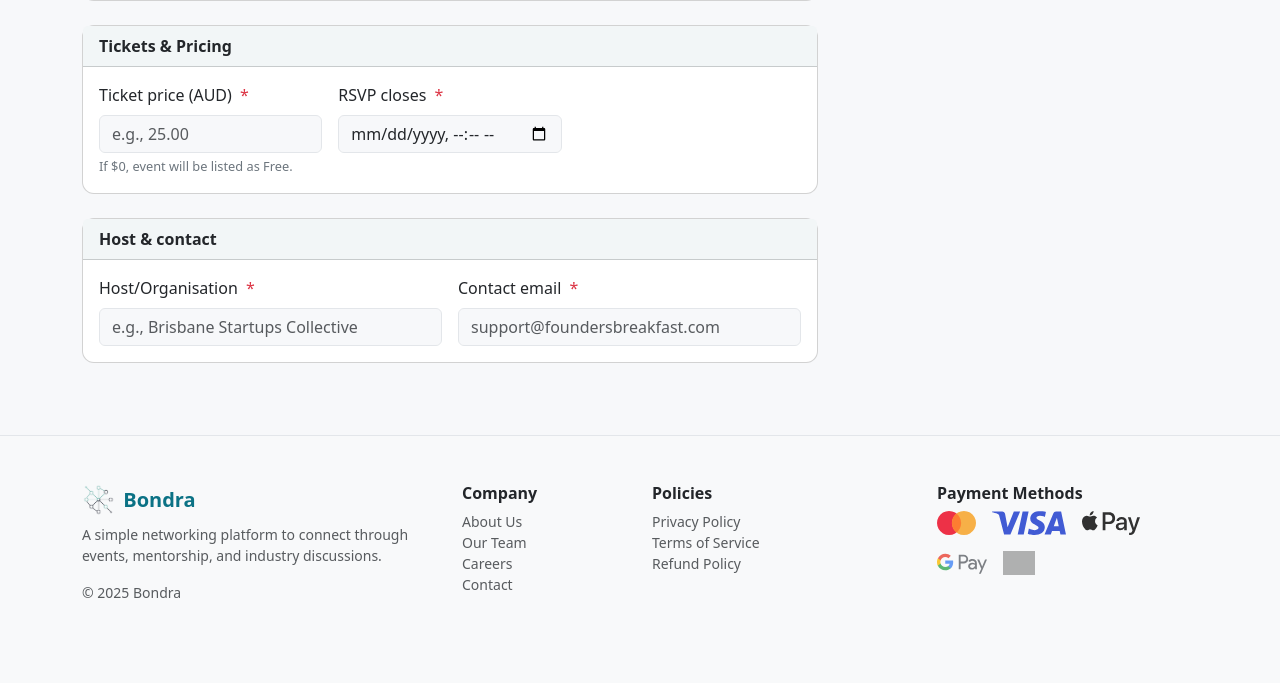
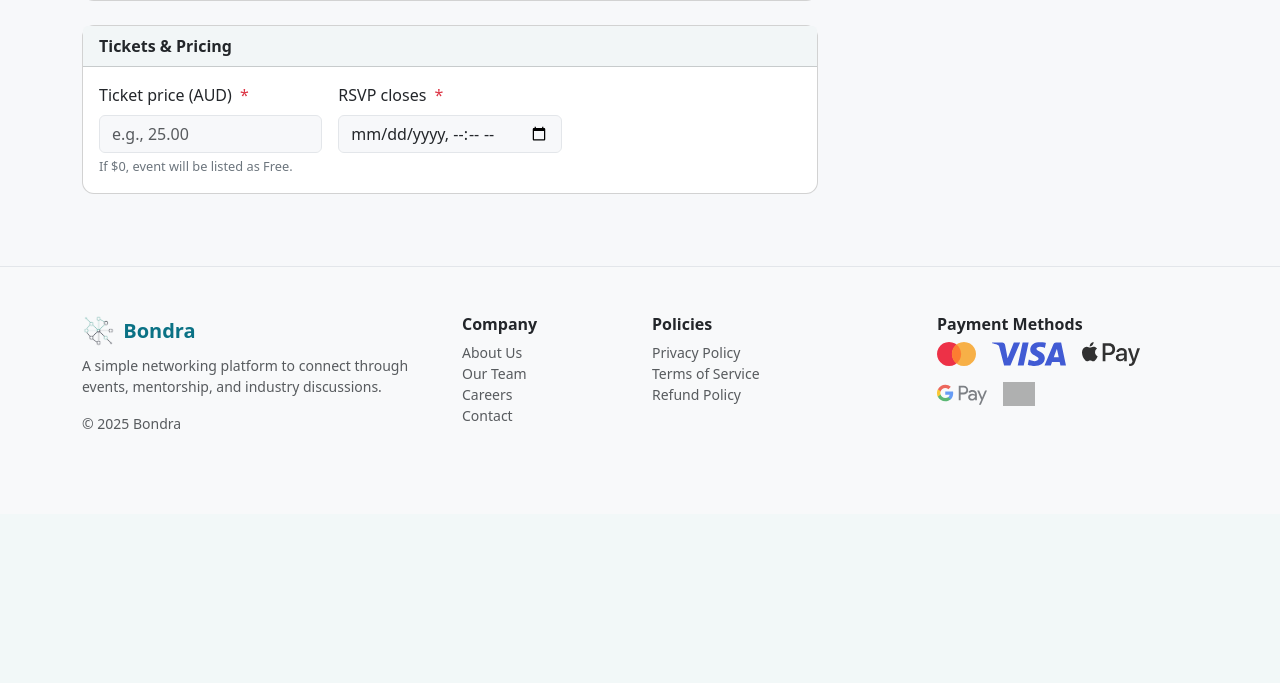
Before and after one commit to VanessaTorgler/IAB207_Group27, a Flask app: page /create in a window 1280 px wide. Shown: the part 1022-1705 px from the top of the page. After the commit the page ends 1451 px from the top, so only its background shows below. Run offline with Flask 3, Linux system fonts and the light colour scheme; the visitor is signed in with stand-in values (Sample User, id 1); data comes from the database, SQL or seed files in the repository; some libraries are stand-ins or nearby versions; grey boxes are pictures that could not be loaded.

Commit message:
got rid of contact details in create-update form, as it bases it off the user

```diff
--- a/website/forms.py
+++ b/website/forms.py
@@ -20,8 +20,8 @@ class CommentForm(FlaskForm):
 
  # this is the registration form
 class RegisterForm(FlaskForm):
-    user_name=StringField("User Name", validators=[InputRequired()])
-    email = StringField("Email Address", validators=[DataRequired(), Email("Please enter a valid email")])
+    user_name=StringField("User Name", validators=[InputRequired(), Length(min=3, max=120)])
+    email = StringField("Email Address", validators=[DataRequired(), Email("Please enter a valid email"), Length(min=3, max=254)])
     # linking two fields - password should be equal to data entered in confirm
     password = PasswordField('Password', validators=[DataRequired(), Length(min=8, max=36)])
     confirm_password = PasswordField('Confirm Password', validators=[DataRequired(), EqualTo('password', message='Passwords must match')])
@@ -40,7 +40,7 @@ class LogoutForm(FlaskForm):
 
 class CreateEventForm(FlaskForm):
     title=StringField("Title", validators=[InputRequired(), Length(min=3, max=160, message="Title must be between 3 and 160 characters long.")])
-    description=TextAreaField("Description", validators=[InputRequired(), Length(min=3, message="Description must be at least 3 characters long.")])
+    description=TextAreaField("Description", validators=[InputRequired(), Length(min=3, max=600, message="Description must be at least 3 characters long.")])
     category=SelectField("Category", choices=[('', 'Choose...'),('Tech & AI', 'Tech & AI'), ('Marketing', 'Marketing'), ('Finance', 'Finance'), ('Health', 'Health'), ('Education', 'Education')], validators=[DataRequired(message="Please select a category.")])
     format=SelectField("Format", choices=[('', 'Choose...'),('In-person', 'In-person'), ('Virtual', 'Virtual'), ('Hybrid', 'Hybrid')], validators=[DataRequired(message="Please select a format.")])
     date=DateField("Date", validators=[InputRequired()], format='%Y-%m-%d')
@@ -52,8 +52,8 @@ class CreateEventForm(FlaskForm):
     image_alt_text=StringField("Image Alt Text", validators=[Length(max=255, message="Alt Text cannot exceed 255 characters.")])
     ticket_price=DecimalField("Ticket Price", places=2, rounding=None)
     rsvp_closes=DateTimeField("RSVP Closing Date", format='%Y-%m-%dT%H:%M', validators=[InputRequired()])
-    host_name=StringField("Host Name", validators=[InputRequired(), Length(min=3, max=120)])
-    host_contact=StringField("Host Contact Email", validators=[InputRequired(), Email("Please enter a valid email")])
+    #host_name=StringField("Host Name", validators=[InputRequired(), Length(min=3, max=120)])
+    #host_contact=StringField("Host Contact Email", validators=[InputRequired(), Email("Please enter a valid email")])
     #CSS Modal handles these
 
     #submit = SubmitField("Publish")
--- a/website/templates/create-update.html
+++ b/website/templates/create-update.html
@@ -138,25 +138,6 @@
           </div>
         </div>
       </div>
-
-
-      <div class="card mt-4">
-        <div class="card-header fw-semibold">Host & contact</div>
-        <div class="card-body">
-          <div class="row g-3">
-            <div class="col-12 col-md-6">
-              <label for="host" class="form-label">Host/Organisation</label>
-              <input id="host" name="host_name" value="{{ form.host_name.data }}" type="text" class="form-control"
-                required placeholder="e.g., Brisbane Startups Collective">
-            </div>
-            <div class="col-12 col-md-6">
-              <label for="contact" class="form-label">Contact email</label>
-              <input id="contact" name="host_contact" value="{{ form.host_contact.data }}" type="email"
-                class="form-control" required placeholder="support@foundersbreakfast.com">
-            </div>
-          </div>
-        </div>
-      </div>
     </div>
 
     <!-- Right column -->
```
